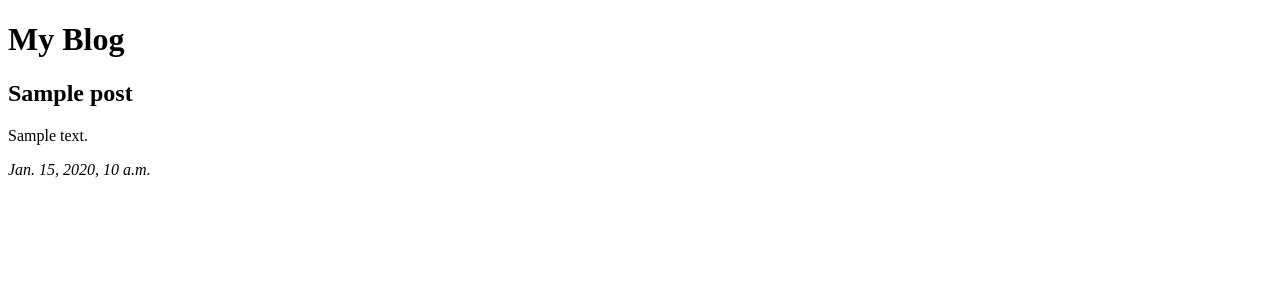
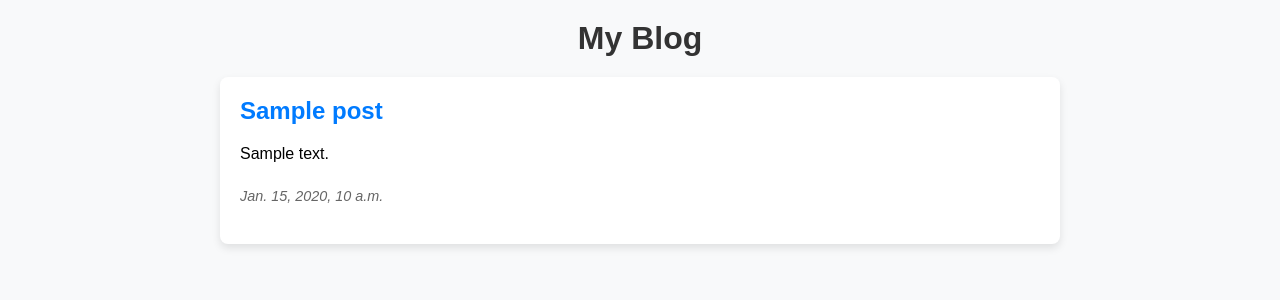
Before and after one commit to hosseinbahreini/Simple-blog-with-Django, a Django app: page / in a window 1280 px wide. Shown: the top 300 px of the page. Run offline with Django 5.2, Linux system fonts and the light colour scheme; tables that the repository leaves empty hold one stand-in row (values such as "Sample post").

Commit message:
Update post_list.html

```diff
--- a/myblog/blog/templates/blog/post_list.html
+++ b/myblog/blog/templates/blog/post_list.html
@@ -4,11 +4,50 @@
 <html>
 <head>
     <title>My Blog</title>
+    <style>
+        body {
+            font-family: 'Arial', sans-serif;
+            background-color: #f8f9fa;
+            margin: 0;
+            padding: 0;
+        }
+
+        h1 {
+            text-align: center;
+            color: #333;
+            margin: 20px 0;
+        }
+
+        .post {
+            background-color: #fff;
+            border-radius: 8px;
+            box-shadow: 0 4px 8px rgba(0, 0, 0, 0.1);
+            margin: 20px auto;
+            padding: 20px;
+            width: 80%;
+            max-width: 800px;
+        }
+
+        .post h2 {
+            color: #007bff;
+            margin-top: 0;
+            margin-bottom: 9px;
+        }
+
+        .post p {
+            line-height: 1.6;
+        }
+
+        .post em {
+            color: #666;
+            font-size: 0.9em;
+        }
+    </style>
 </head>
 <body>
     <h1>My Blog</h1>
     {% for post in posts %}
-        <div>
+        <div class="post">
             <h2>{{ post.title }}</h2>
             <p>{{ post.content }}</p>
             <p><em>{{ post.created_at }}</em></p>
```
